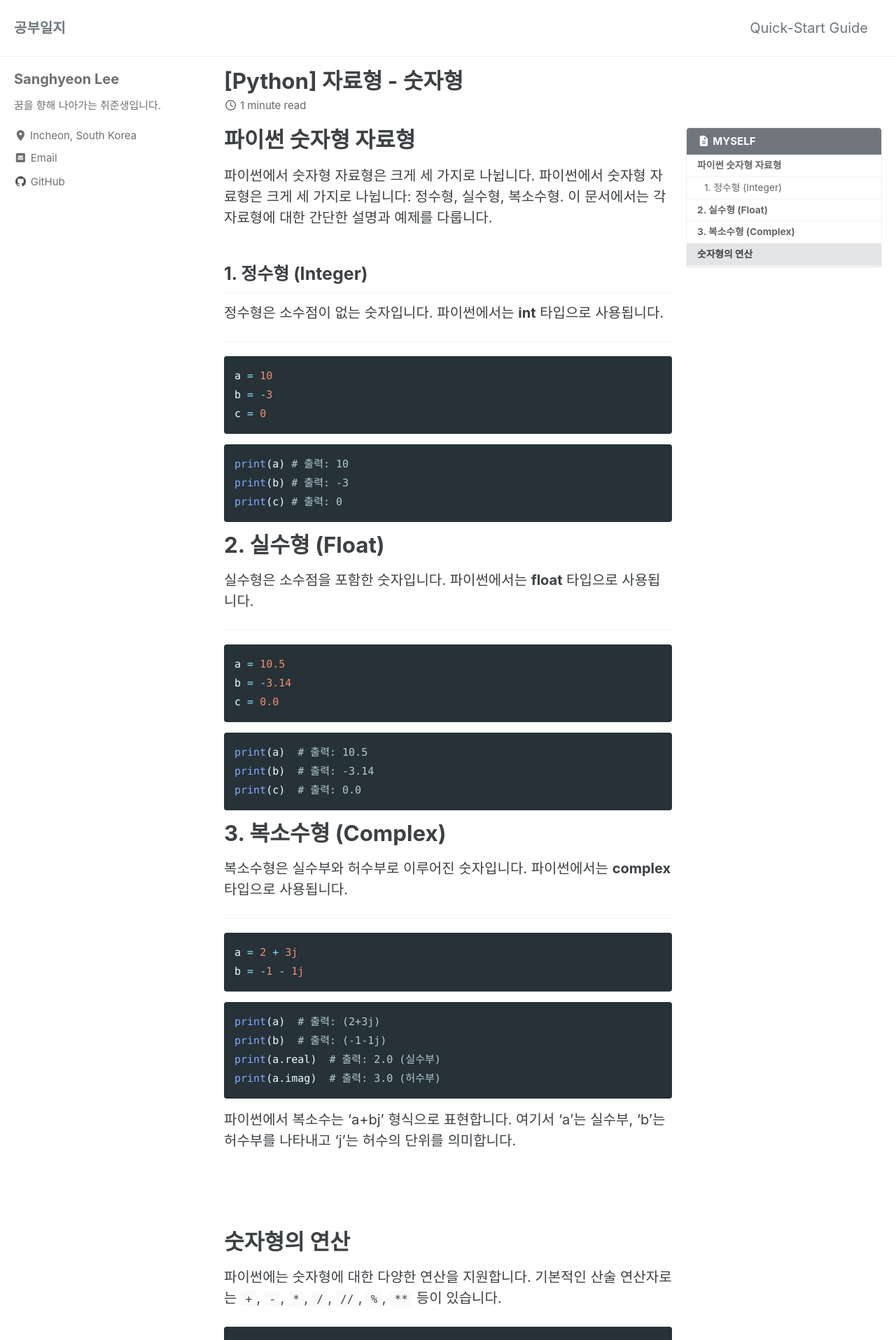
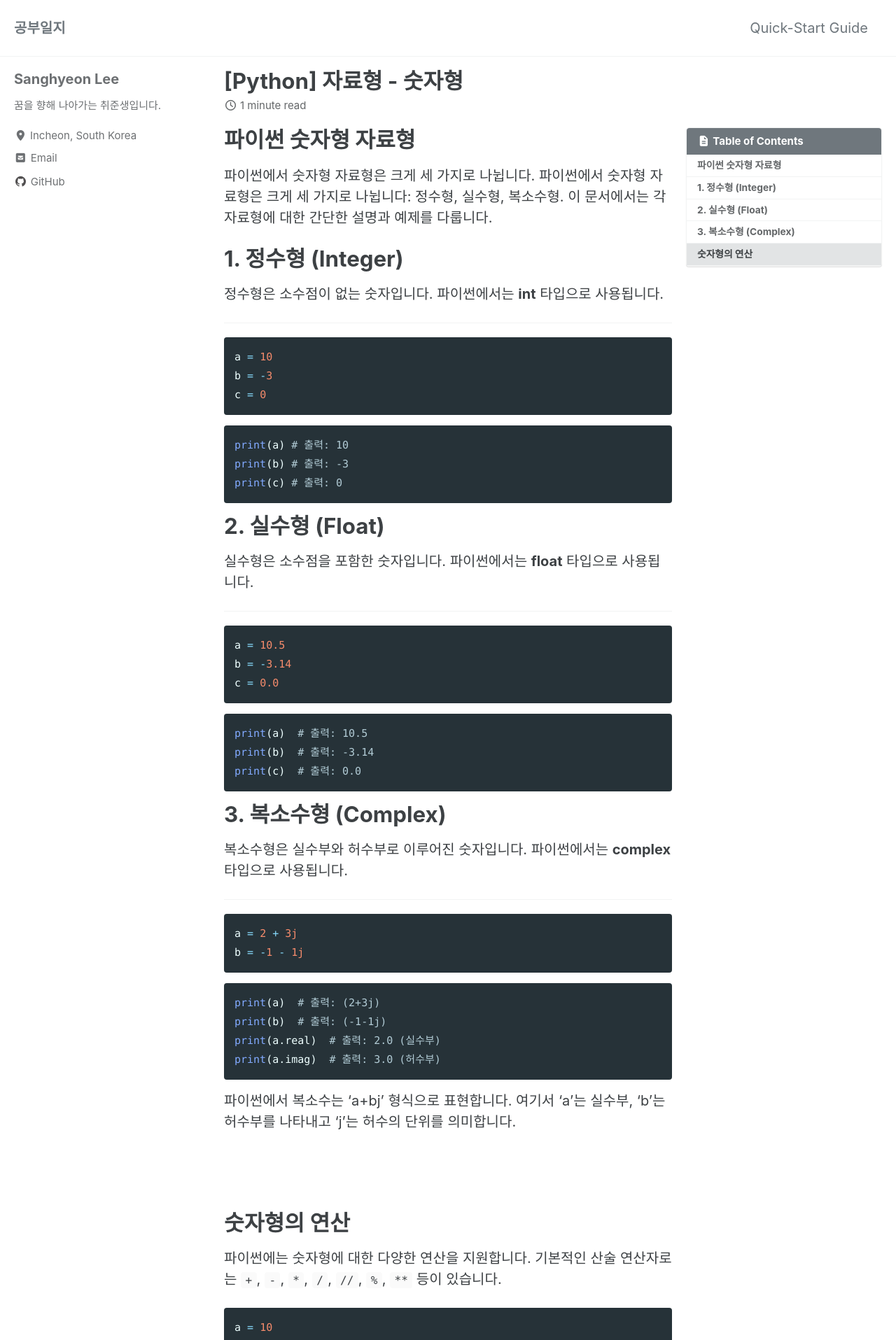
Before and after one commit to SanghyeonLee97/SanghyeonLee97.github.io, a Jekyll site: the page built from _posts/2024-07-22-numeric_operators.md, in a window 1280 px wide. Shown: the top 1915 px of the page at 70% size. Built offline with Jekyll 4.4.1, drawn with Linux system fonts in a browser that asks for light colours; cached includes are drawn as plain includes.

Commit message:
디테일 수정

```diff
--- a/_posts/2024-07-22-numeric_operators.md
+++ b/_posts/2024-07-22-numeric_operators.md
@@ -3,13 +3,13 @@ layout: single
 title:  "[Python] 자료형 - 숫자형"
 toc: true
 toc_sticky: true
-toc_label: "MYSELF"
+toc_label: "Table of Contents"
 ---
 
 # 파이썬 숫자형 자료형
 파이썬에서 숫자형 자료형은 크게 세 가지로 나뉩니다. 파이썬에서 숫자형 자료형은 크게 세 가지로 나뉩니다: 정수형, 실수형, 복소수형. 이 문서에서는 각 자료형에 대한 간단한 설명과 예제를 다룹니다.
 
-## 1. 정수형 (Integer)
+# 1. 정수형 (Integer)
 정수형은 소수점이 없는 숫자입니다. 파이썬에서는 **int** 타입으로 사용됩니다.
 <hr>
 
```
Also changed, not shown: _posts/2024-07-22-string_operators.md (+7 -7 lines).
